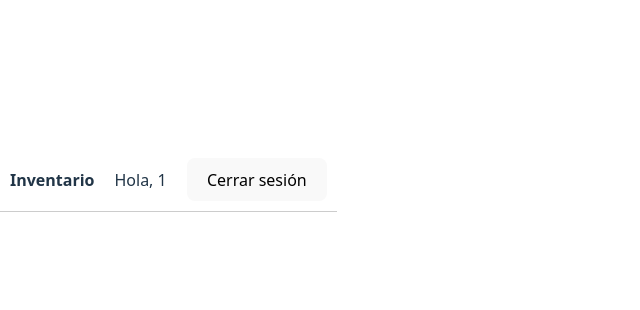
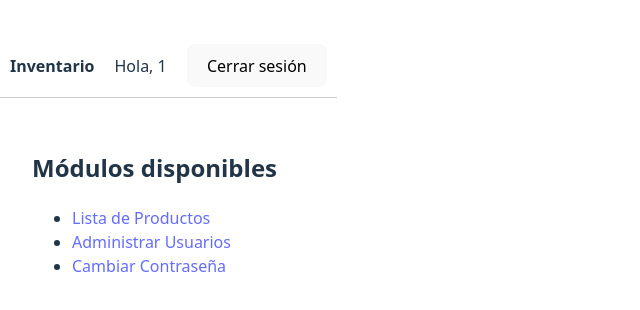
Before and after one commit to federicobaez1/inventario-react, a React (Vite) app: page /menu in a window 1280 px wide. Shown: the part 220-530 px from the top of the page, without its empty margins (0-640 px from the left). Built offline with nearby package versions, Linux system fonts and the light colour scheme; no server answers; sample sign-in values are in the browser's storage.

Commit message:
menu principal

```diff
--- a/src/App.jsx
+++ b/src/App.jsx
@@ -1,31 +1,62 @@
-import { Routes, Route, Navigate } from 'react-router-dom';
+import { Routes, Route, Navigate, useNavigate } from 'react-router-dom';
+import { useState } from "react";
 import ListaProductos from './components/ListaProductos';
 import FormularioProducto from './components/FormularioProducto';
-import { useState } from "react";
 import { Login } from "./components/Login";
 import { CambiarPassword } from "./components/CambiarPassword";
 import { AdminUsuarios } from "./components/AdminUsuarios";
 import Navbar from './components/Navbar';
+import { MenuPrincipal } from "./components/MenuPrincipal"; // NUEVO
 
-// Componente para proteger rutas
 function RutaProtegida({ token, children }) {
   return token ? children : <Navigate to="/login" />;
 }
 
 function App() {
   const [token, setToken] = useState(localStorage.getItem("jwtToken") || null);
+  const navigate = useNavigate();
+
+  const handleLogin = (token) => {
+    setToken(token);
+    navigate("/menu"); // REDIRIGE A MENU DESPUÉS DE LOGIN
+  };
 
   return (
     <>
       <Navbar token={token} onLogout={() => setToken(null)} />
       <Routes>
-      <Route path="/login" element={<Login onLogin={setToken} />} />
+        {/* Redirigir raíz a /login o /menu */}
+        <Route path="/" element={<Navigate to={token ? "/menu" : "/login"} />} />
 
-      {/* Ruta pública */}
-      <Route path="/" element={<ListaProductos />} />
-      <Route path="/admin" element={<AdminUsuarios />} />
+        <Route path="/login" element={<Login onLogin={handleLogin} />} />
 
-      {/* Rutas protegidas */}
+        <Route
+          path="/menu"
+          element={
+            <RutaProtegida token={token}>
+              <MenuPrincipal />
+            </RutaProtegida>
+          }
+        />
+
+        <Route
+          path="/productos"
+          element={
+            <RutaProtegida token={token}>
+              <ListaProductos />
+            </RutaProtegida>
+          }
+        />
+
+        <Route
+          path="/admin"
+          element={
+            <RutaProtegida token={token}>
+              <AdminUsuarios />
+            </RutaProtegida>
+          }
+        />
+
         <Route
           path="/agregar"
           element={
@@ -34,6 +65,7 @@
             </RutaProtegida>
           }
         />
+
         <Route
           path="/editar/:id"
           element={
@@ -42,6 +74,7 @@
             </RutaProtegida>
           }
         />
+
         <Route
           path="/cambiar-password"
           element={
@@ -50,7 +83,6 @@
             </RutaProtegida>
           }
         />
-
       </Routes>
     </>
   );
--- /dev/null
+++ b/src/components/MenuPrincipal.jsx
@@ -0,0 +1,15 @@
+// src/components/MenuPrincipal.jsx
+import { Link } from "react-router-dom";
+
+export function MenuPrincipal() {
+  return (
+    <div style={{ padding: "2rem" }}>
+      <h2>Módulos disponibles</h2>
+      <ul>
+        <li><Link to="/productos">Lista de Productos</Link></li>
+        <li><Link to="/admin">Administrar Usuarios</Link></li>
+        <li><Link to="/cambiar-password">Cambiar Contraseña</Link></li>
+      </ul>
+    </div>
+  );
+}
```
Lines whose indentation alone changed are shown as unchanged.
